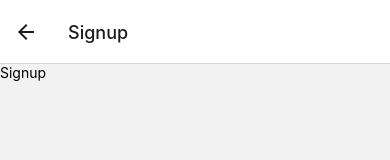
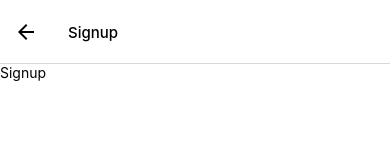
Before and after one commit to k3srpn/Matdori, a React Native app in the folder app/: screen /Signup in a window 390 px wide. Shown: the top 160 px of the page. Built offline with nearby package versions, Linux system fonts and the light colour scheme.

Commit message:
Set auth screen options

```diff
--- a/app/src/navigations/stack/AuthStackNavigator.tsx
+++ b/app/src/navigations/stack/AuthStackNavigator.tsx
@@ -13,12 +13,36 @@
 const Stack = createStackNavigator<AuthStackParamList>();
 function AuthStackNavigator() {
   return (
-    <Stack.Navigator>
+    <Stack.Navigator
+      screenOptions={{
+        cardStyle: {
+          backgroundColor: 'white',
+        },
+        headerStyle: {
+          backgroundColor: 'white',
+          shadowColor: 'gray',
+        },
+        headerTitleStyle: {
+          fontSize: 15,
+          color: 'black',
+        },
+        headerTintColor: 'black',
+      }}>
       <Stack.Screen
         name={authNavigations.AUTH_HOME}
         component={AuthHomeScreen}
+        options={{
+          headerTitle: '',
+          headerShown: false,
+        }}
       />
-      <Stack.Screen name={authNavigations.LOGIN} component={LoginScreen} />
+      <Stack.Screen
+        name={authNavigations.LOGIN}
+        component={LoginScreen}
+        options={{
+          headerTitle: '로그인',
+        }}
+      />
       <Stack.Screen name={authNavigations.SIGNUP} component={SignupScreen} />
     </Stack.Navigator>
   );
```
